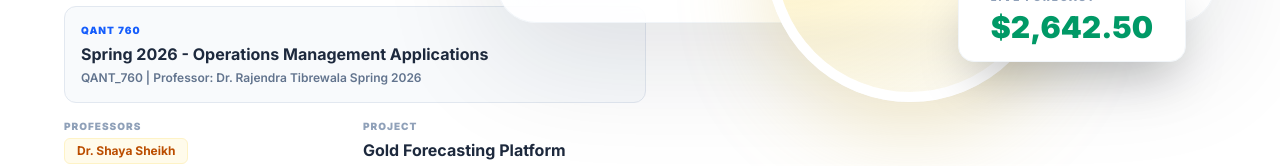
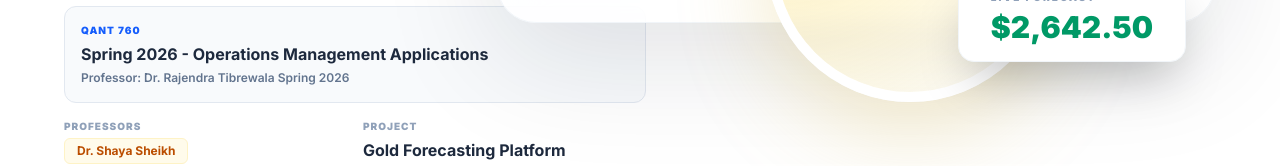
Before and after one commit to rathee000001/nyit-gold-intelligence-2026, a Next.js app: page / in a window 1280 px wide. Shown: the part 977-1143 px from the top of the page. Built offline with nearby package versions, Linux system fonts and the light colour scheme.

Commit message:
Remove course code from the display

```diff
--- a/src/app/page.tsx
+++ b/src/app/page.tsx
@@ -163,7 +163,7 @@ export default function HomePage() {
                       Spring 2026 - Operations Management Applications
                     </span>
                     <span className="mt-1 block text-xs font-semibold text-slate-500">
-                      QANT_760 | Professor: Dr. Rajendra Tibrewala
+                     Professor: Dr. Rajendra Tibrewala
                       Spring 2026
                     </span>
                   </div>
```
